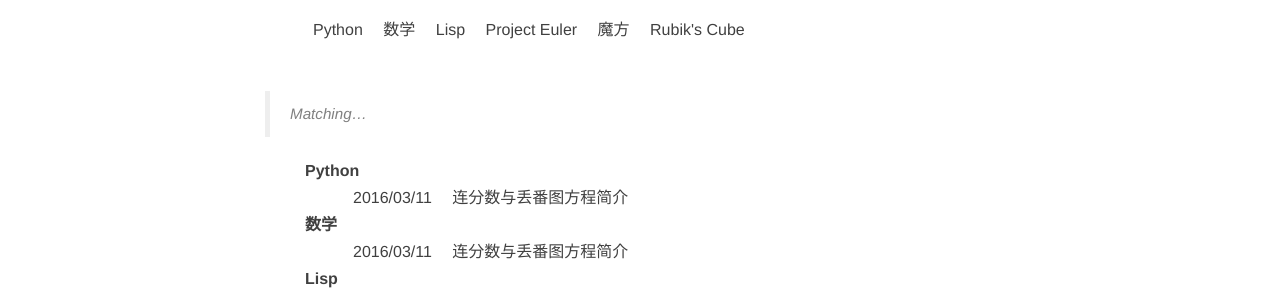
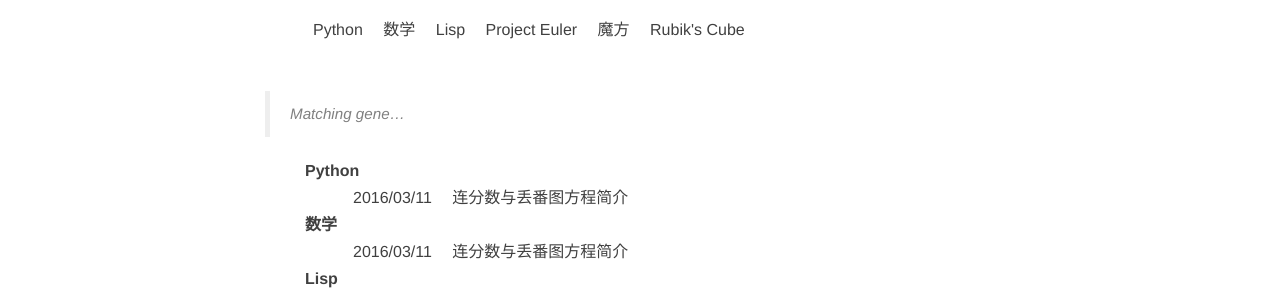
Before and after one commit to ceares/ceares.github.io, a Jekyll site: the page built from tags.md, in a window 1280 px wide. Shown: the part 480-775 px from the top of the page. Built offline with Jekyll 4.4.1, drawn with Linux system fonts in a browser that asks for light colours; nearby versions of some CDN libraries; library files that are not in the unit come from our copies.

Commit message:
Update tags.md

```diff
--- a/tags.md
+++ b/tags.md
@@ -11,7 +11,7 @@ header-img: "img/semantic.jpg"
 {% endfor %}
 </div>
 
-> Matching…
+> Matching gene…
 
 <ul class="listing" style="list-style-type: none;font-weight:bold;margin-top:1em;">
 {% for tag in site.tags %}
```
